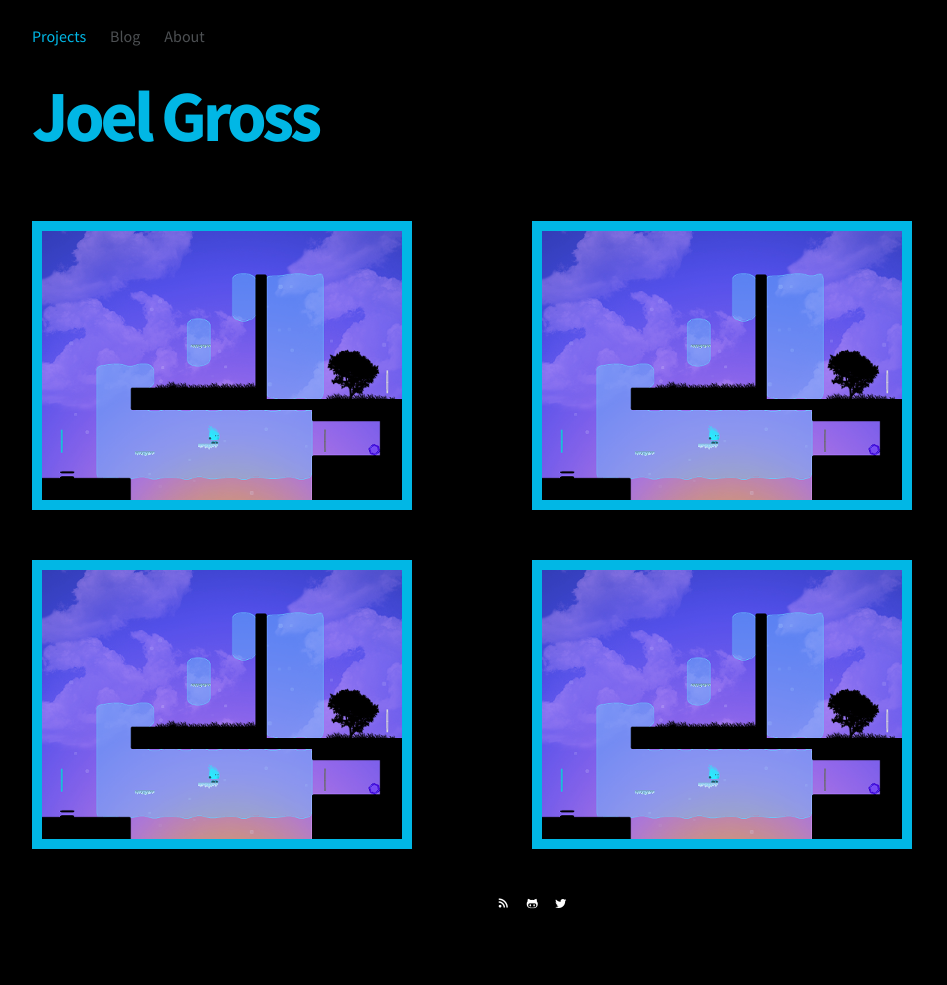
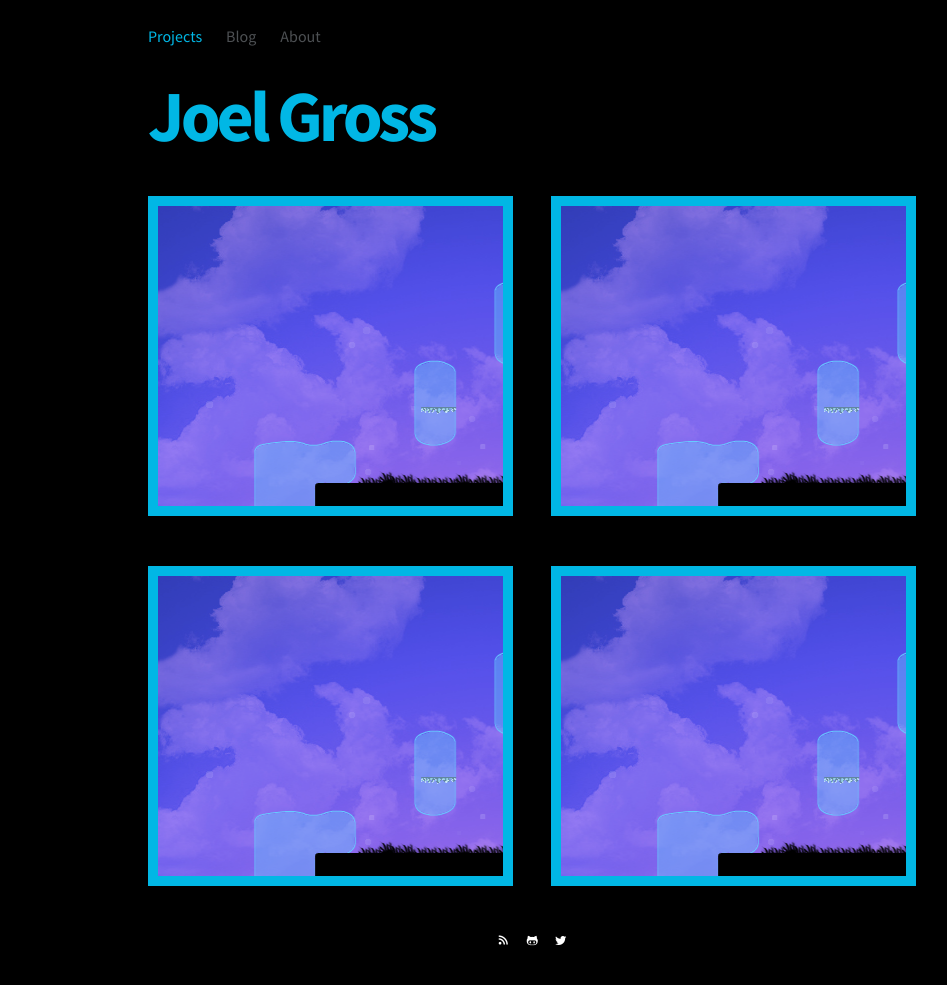
Before and after one commit to JAGJ10/jagj10.github.io, a Jekyll site: the page built from index.html, in a window 1280 px wide. Shown: the whole page, without its empty margins (108-1055 px from the left). Built offline with Jekyll 4.4.1, drawn with Linux system fonts in a browser that asks for light colours; before the commit the page ends 948 px from its top, so only the background shows below that.

Commit message:
Fixing grid.

```diff
--- a/index.html
+++ b/index.html
@@ -16,7 +16,6 @@
             <div class = "projectrightbar">
                 <a class = "projectbutton" id = "thermo" href = "thermo"><span class = "projecttitle">Thermo</span></a>
             </div>
-        </div>
         <div class = "projectrow">
             <div class = "projectleftbar">
                 <a class = "projectbutton" id = "thermo" href = "thermo"><span class = "projecttitle">Thermo</span></a>
--- a/static/base.css
+++ b/static/base.css
@@ -79,7 +79,7 @@
       background-color: #ea4c89; }
 
 .content {
-  width: 1000px;
+  width: 60%;
   margin: 0 auto;
   overflow: hidden; }
 
--- a/static/projects.css
+++ b/static/projects.css
@@ -5,8 +5,7 @@
 a.projectbutton {
 	background-color: black;
 	display: block;
-	width: 360px;
-	height: 269px;
+	height: 300px;
 }
 
 span.projecttitle {
@@ -18,61 +17,26 @@
 
 div.projectleftbar {
 	float: left;
-	text-align: center;
-	width: 500px;
+	position: relative;
+	width: 47.5%;
 	margin-bottom: 25px;
 	margin-top: 25px;
 }
 
 div.projectrightbar {
 	float: right;
-	width: 500px;
-	text-align: center;
+	width: 47.5%;
 	margin-bottom: 25px;
 	margin-top: 25px;
 }
 
 div.projectmenu {
-	margin-top: -25px;
+	margin-top: -50px;
 }
 
 div.projectrow {
 	margin-top: 25px;
 	margin-bottom: 25px;
-	width: 1000px;
-}
-
-div.projectimagerow {
-	margin-top: 25px;
-	margin-bottom: 15px;
-	float: center;
-}
-
-div.projecttextleftbar {
-	float: left;
-	text-align: left;
-	width: 475px;
-}
-
-div.projecttextrightbar {
-	float: right;
-	width: 475px;
-	text-align: left;
-	margin-left: 50px;
-}
-
-div.projecttextrow {
-	margin-top: 15px;
-	float: left;
-}
-
-div.caption {
-	padding-left: 9px;
-	padding-right: 9px;
-	color: white;
-	background-color: #888888;
-	text-align: left;
-	font-size: 14px;
 }
 
 #thermo {
```
Also changed, not shown: images/thermo.png.
